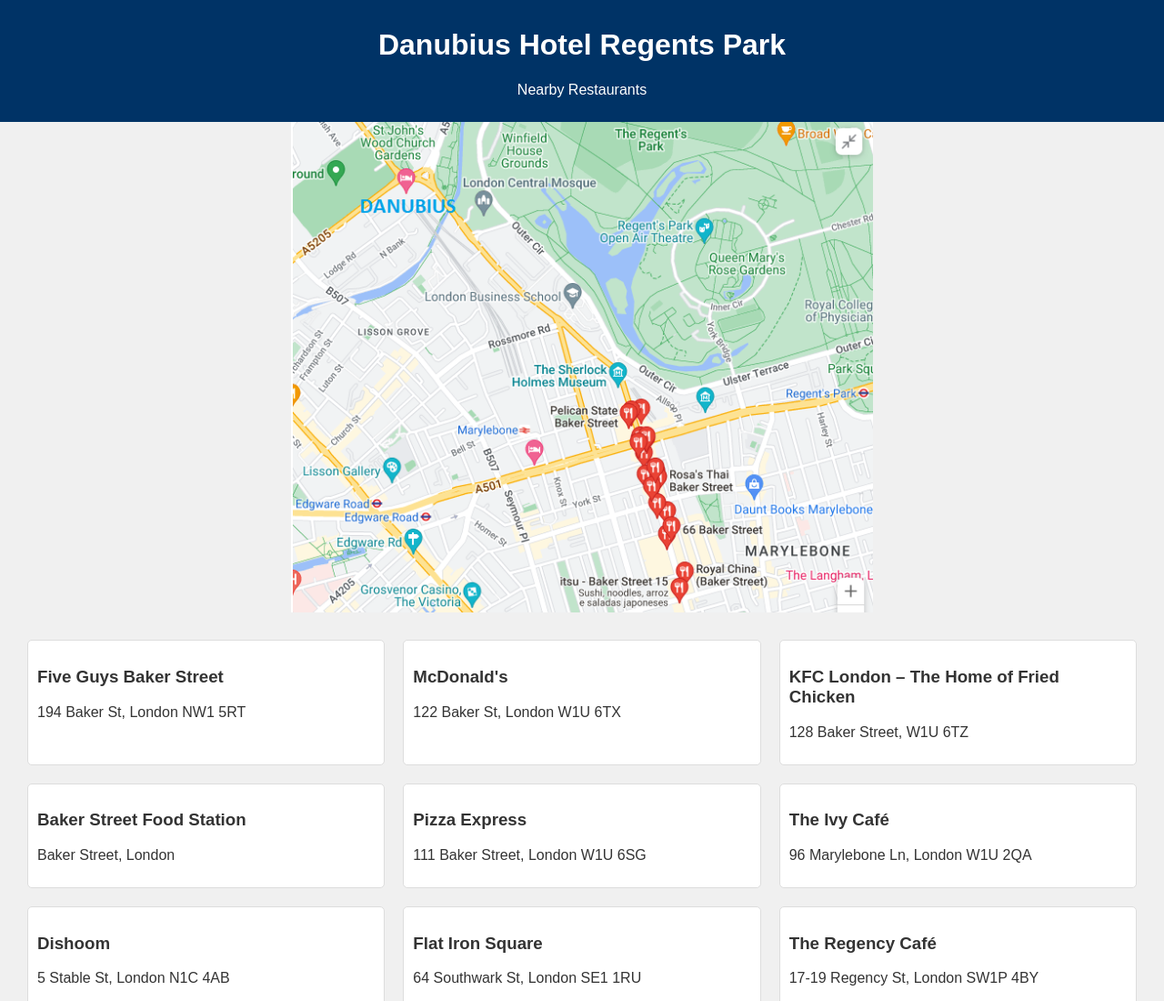
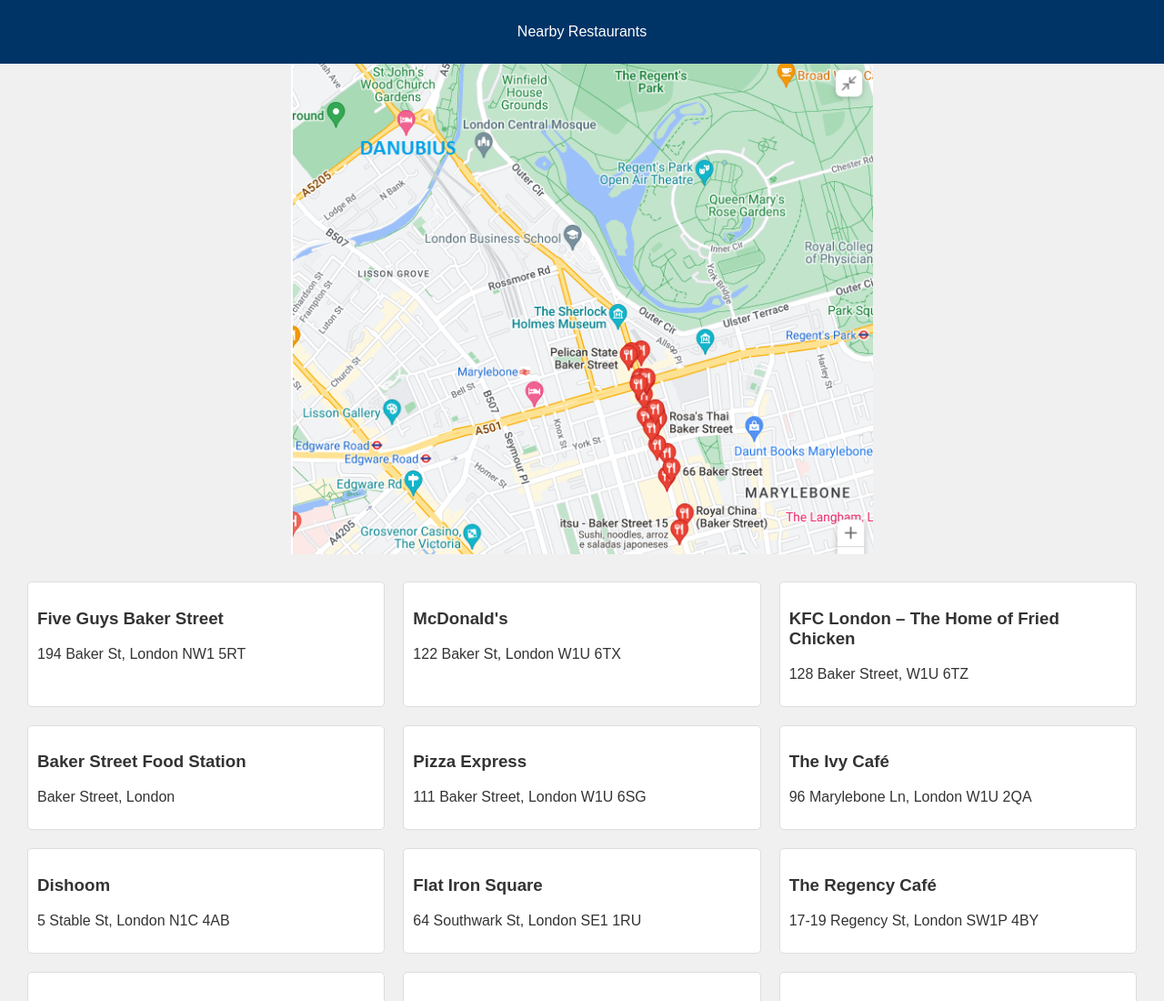
Before and after one commit to frontdanubius/baker, a plain HTML site: page index.html in a window 1280 px wide. Shown: the top 1100 px of the page at 91% size. Drawn offline with Linux system fonts and the light colour scheme.

Commit message:
Update index.html

```diff
--- a/index.html
+++ b/index.html
@@ -63,7 +63,6 @@
 <body>
 
     <header>
-        <h1>Danubius Hotel Regents Park</h1>
         <p>Nearby Restaurants</p>
     </header>
 
```
